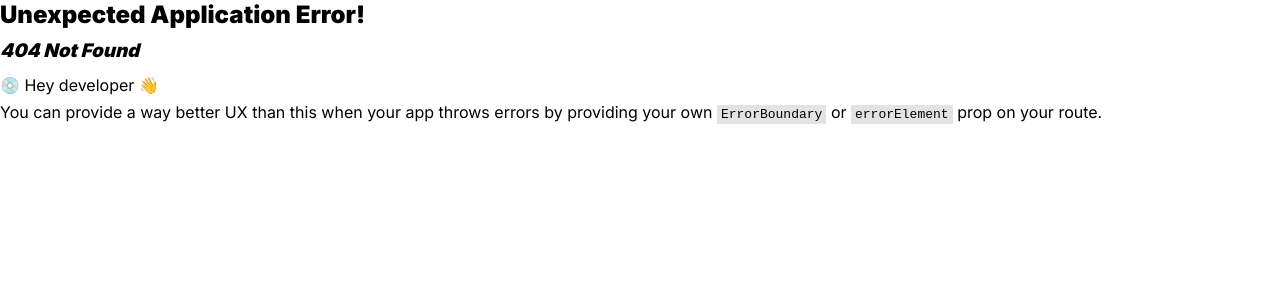
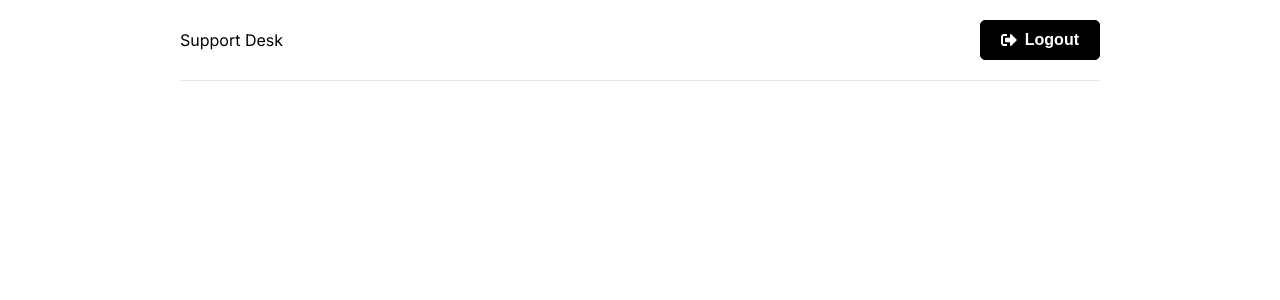
Before and after one commit to jeremyteurterie/support-app, a React (Vite) app in the folder frontend/: page /new-ticket in a window 1280 px wide. Before the commit this address had no page. Shown: the top 300 px of the page. Built offline with nearby package versions, Linux system fonts and the light colour scheme; sample sign-in values are in the browser's storage.

Commit message:
:sparkles: Feat: route guard

```diff
--- /dev/null
+++ b/frontend/src/components/PrivateRoute.jsx
@@ -0,0 +1,14 @@
+import { Navigate, Outlet } from 'react-router-dom';
+import { useAuthStatus } from '../hooks/useAuthStatus';
+import Spinner from './Spinner';
+
+const PrivateRoute = () => {
+  const { loggedIn, checkingStatus } = useAuthStatus();
+
+  if (checkingStatus) {
+    return <Spinner />;
+  }
+
+  return loggedIn ? <Outlet /> : <Navigate to="/login" />;
+};
+export default PrivateRoute;
--- /dev/null
+++ b/frontend/src/hooks/useAuthStatus.js
@@ -0,0 +1,20 @@
+import { useState, useEffect } from 'react';
+import { useSelector } from 'react-redux';
+
+export const useAuthStatus = () => {
+  const [loggedIn, setLoggedIn] = useState(false);
+  const [checkingStatus, setCheckingStatus] = useState(true);
+
+  const { user } = useSelector((state) => state.auth);
+
+  useEffect(() => {
+    if (user) {
+      setLoggedIn(true);
+    } else {
+      setLoggedIn(false);
+    }
+    setCheckingStatus(false);
+  }, [user]);
+
+  return { loggedIn, checkingStatus };
+};
--- /dev/null
+++ b/frontend/src/pages/NewTicket.jsx
@@ -0,0 +1,12 @@
+// Components
+import Header from '../components/Header';
+
+function NewTicket() {
+  return (
+    <div className="container">
+      <Header />
+    </div>
+  );
+}
+
+export default NewTicket;
--- a/frontend/src/router.jsx
+++ b/frontend/src/router.jsx
@@ -5,10 +5,14 @@
   RouterProvider,
 } from 'react-router-dom';
 
+// Components
+import PrivateRoute from './components/PrivateRoute';
+
 // pages
 import Home from './pages/Home';
 import Register from './pages/Register';
 import Login from './pages/Login';
+import NewTicket from './pages/NewTicket';
 
 const Routes = createBrowserRouter(
   createRoutesFromElements(
@@ -16,6 +20,9 @@
       <Route path="/" element={<Home />}></Route>
       <Route path="/register" element={<Register />}></Route>
       <Route path="/login" element={<Login />}></Route>
+      <Route path="/new-ticket" element={<PrivateRoute />}>
+        <Route path="/new-ticket" element={<NewTicket />} />
+      </Route>
     </>
   )
 );
```
